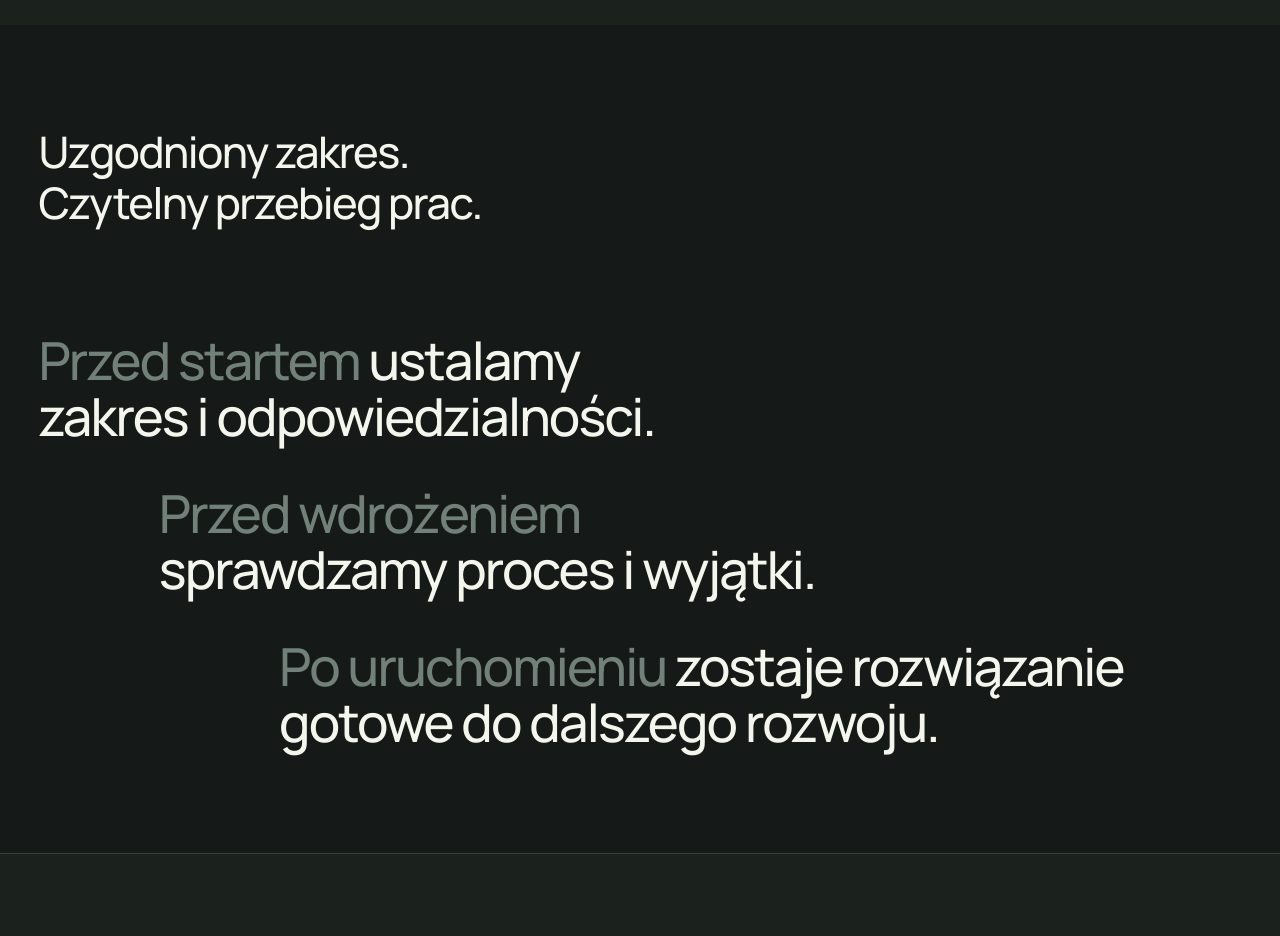
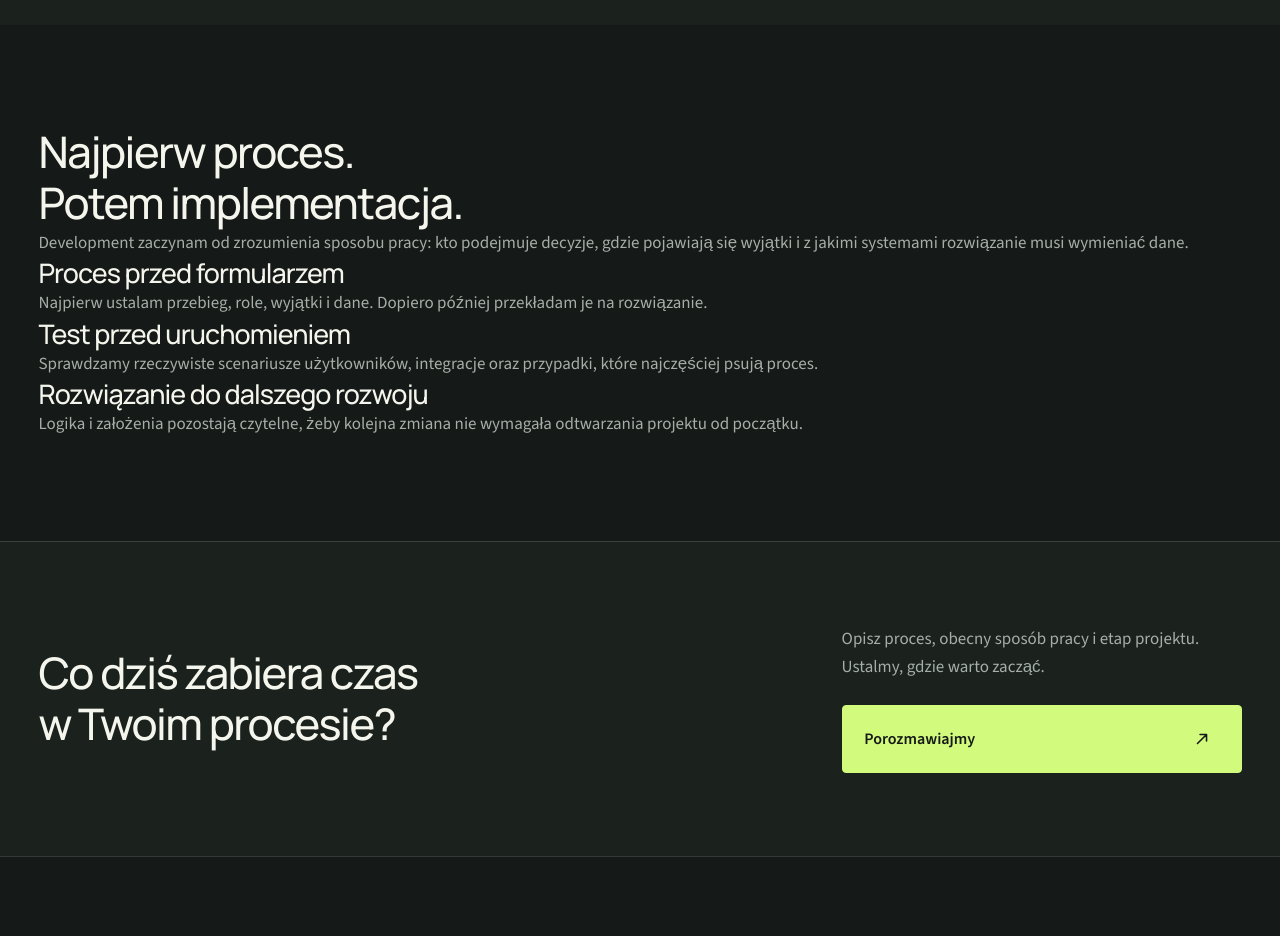
Before and after one commit to radoslawbegej-code/analizeit, a Next.js app in the folder analizeit/: page / in a window 1280 px wide. Shown: the part 2320-3256 px from the top of the page. Built offline with nearby package versions, Linux system fonts and the light colour scheme; no server answers.

Commit message:
Redesign homepage delivery section

```diff
--- a/analizeit/src/components/digital-sections.tsx
+++ b/analizeit/src/components/digital-sections.tsx
@@ -22,6 +22,21 @@ const capabilities = [
     text: "Raporty i źródła danych przygotowane tak, żeby wskaźniki dało się wyjaśnić i porównać.",
     technology: "Power BI · SSRS · SQL Server",
     href: "/uslugi#power-bi",
+  },
+];
+
+const deliveryPrinciples = [
+  {
+    title: "Proces przed formularzem",
+    text: "Najpierw ustalam przebieg, role, wyjątki i dane. Dopiero później przekładam je na rozwiązanie.",
+  },
+  {
+    title: "Test przed uruchomieniem",
+    text: "Sprawdzamy rzeczywiste scenariusze użytkowników, integracje oraz przypadki, które najczęściej psują proces.",
+  },
+  {
+    title: "Rozwiązanie do dalszego rozwoju",
+    text: "Logika i założenia pozostają czytelne, żeby kolejna zmiana nie wymagała odtwarzania projektu od początku.",
   },
 ];
 
@@ -64,14 +79,23 @@ export function DigitalSections() {
 
         <section className="home-delivery" aria-labelledby="delivery-title">
           <Container>
-            <div className="home-delivery__header">
-              <h2 id="delivery-title">Uzgodniony zakres.<br />Czytelny przebieg prac.</h2>
-            </div>
+            <div className="home-delivery__layout">
+              <div className="home-delivery__intro">
+                <h2 id="delivery-title">Najpierw proces.<br />Potem implementacja.</h2>
+                <p>
+                  Development zaczynam od zrozumienia sposobu pracy: kto podejmuje decyzje,
+                  gdzie pojawiają się wyjątki i z jakimi systemami rozwiązanie musi wymieniać dane.
+                </p>
+              </div>
 
-            <div className="home-delivery__statement" aria-label="Zasady współpracy">
-              <p><span>Przed startem</span> <strong>ustalamy zakres i odpowiedzialności.</strong></p>
-              <p><span>Przed wdrożeniem</span> <strong>sprawdzamy proces i wyjątki.</strong></p>
-              <p><span>Po uruchomieniu</span> <strong>zostaje rozwiązanie gotowe do dalszego rozwoju.</strong></p>
+              <div className="home-delivery__principles">
+                {deliveryPrinciples.map((item) => (
+                  <article key={item.title}>
+                    <h3>{item.title}</h3>
+                    <p>{item.text}</p>
+                  </article>
+                ))}
+              </div>
             </div>
           </Container>
         </section>
```
